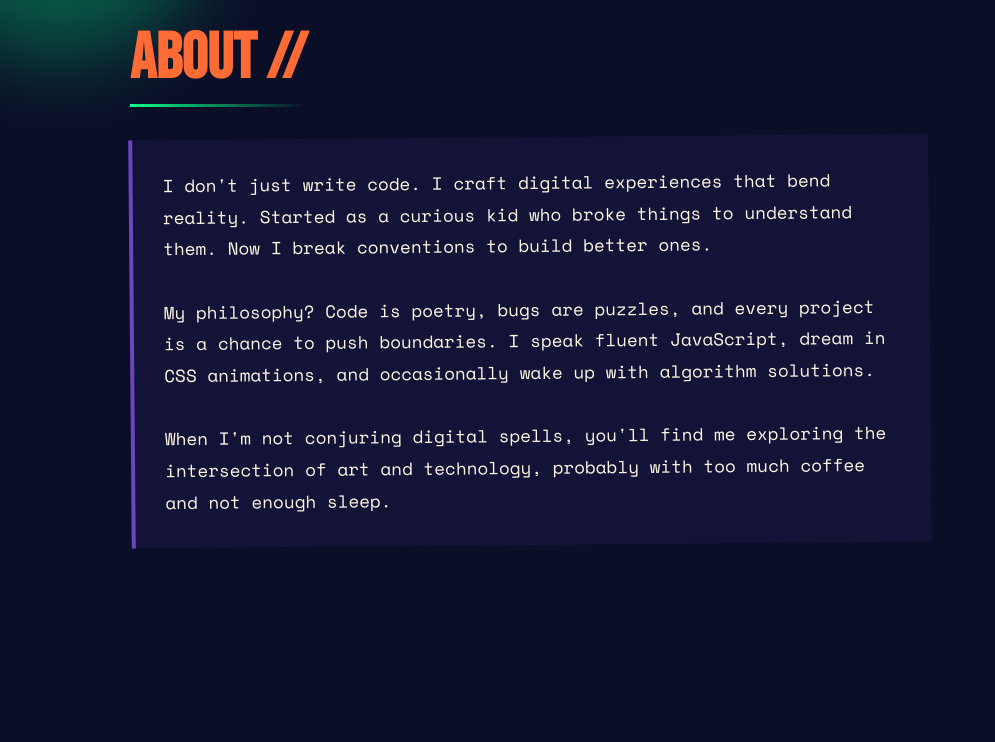
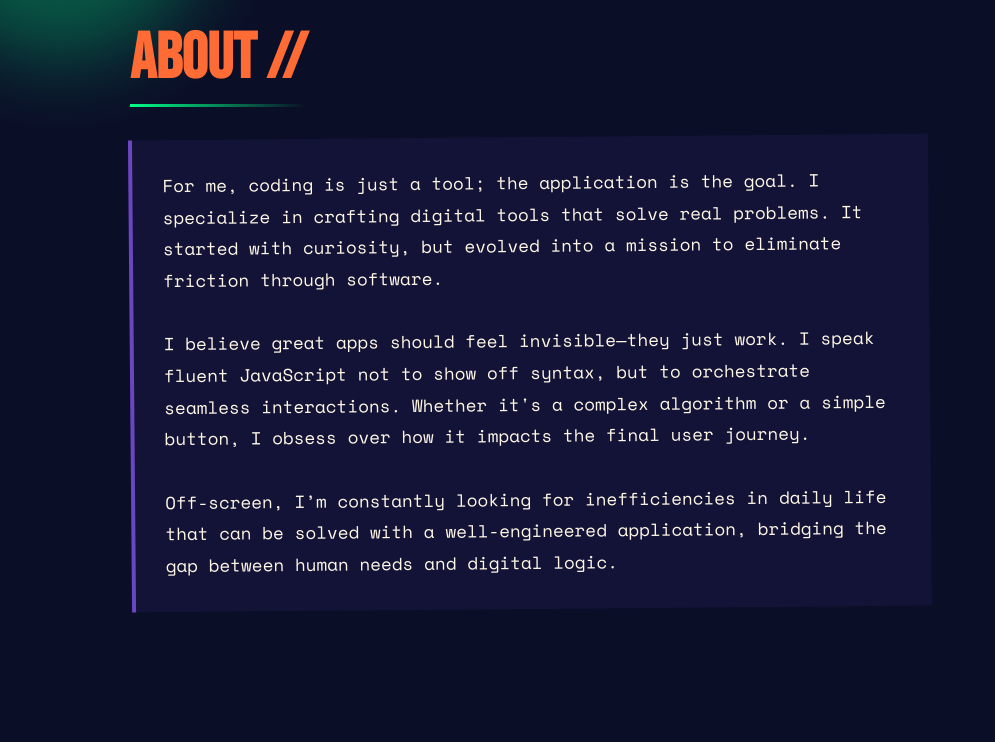
Before and after one commit to raflimauln/raflimauln.github.io, a plain HTML site: page index.html in a window 1280 px wide. Shown: the part 880-1622 px from the top of the page, without its empty margins (0-995 px from the left). Drawn offline with nearby package versions, Linux system fonts and the light colour scheme.

Commit message:
Update index.html

```diff
--- a/index.html
+++ b/index.html
@@ -54,14 +54,11 @@
 
   <section id="about" class="content-section">
     <h2 class="section-title">ABOUT //</h2>
-    <div class="about-text">
-      <p>I don't just write code. I craft digital experiences that bend reality. Started as a curious kid who broke
-        things to understand them. Now I break conventions to build better ones.</p><br>
-      <p>My philosophy? Code is poetry, bugs are puzzles, and every project is a chance to push boundaries. I speak
-        fluent JavaScript, dream in CSS animations, and occasionally wake up with algorithm solutions.</p><br>
-      <p>When I'm not conjuring digital spells, you'll find me exploring the intersection of art and technology,
-        probably with too much coffee and not enough sleep.</p>
-    </div>
+   <div class="about-text">
+  <p>For me, coding is just a tool; the application is the goal. I specialize in crafting digital tools that solve real problems. It started with curiosity, but evolved into a mission to eliminate friction through software.</p><br>
+  <p>I believe great apps should feel invisible—they just work. I speak fluent JavaScript not to show off syntax, but to orchestrate seamless interactions. Whether it's a complex algorithm or a simple button, I obsess over how it impacts the final user journey.</p><br>
+  <p>Off-screen, I’m constantly looking for inefficiencies in daily life that can be solved with a well-engineered application, bridging the gap between human needs and digital logic.</p>
+</div>
   </section>
 
   <section id="skills" class="content-section">
```
